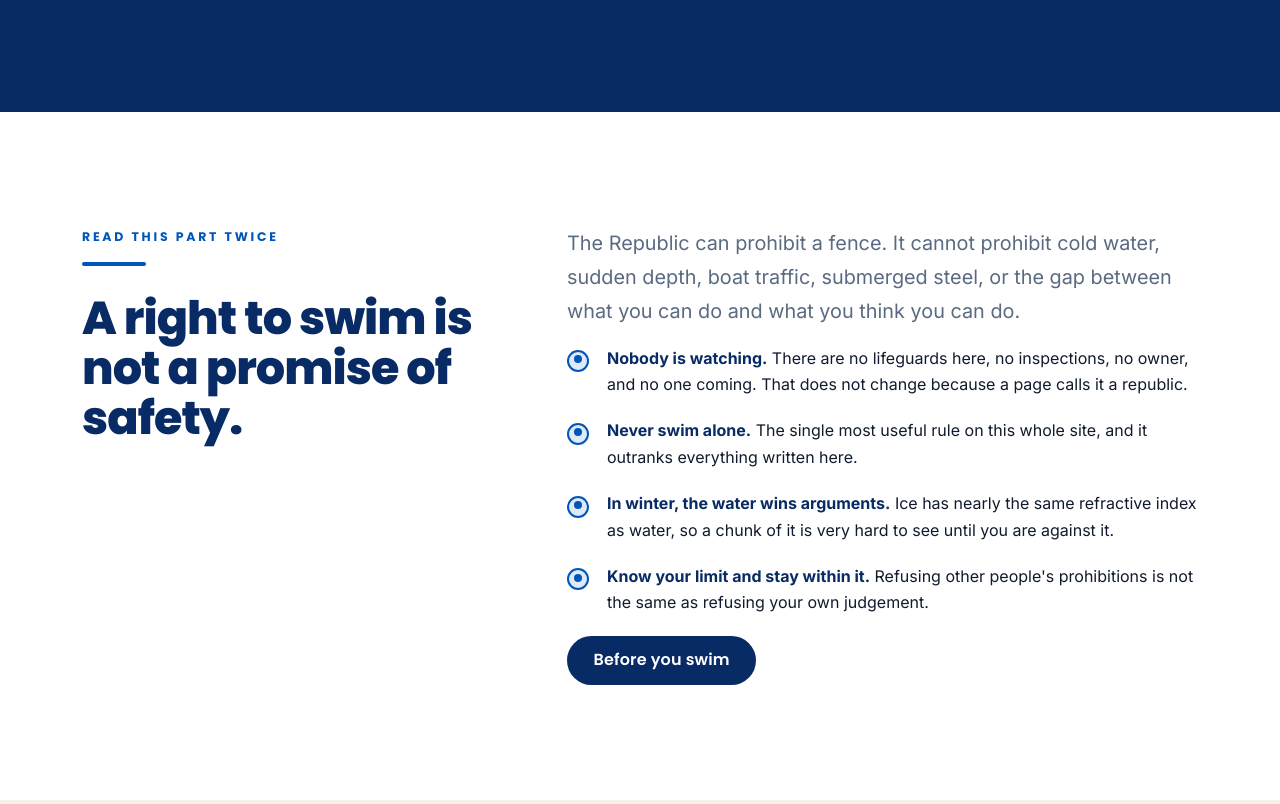
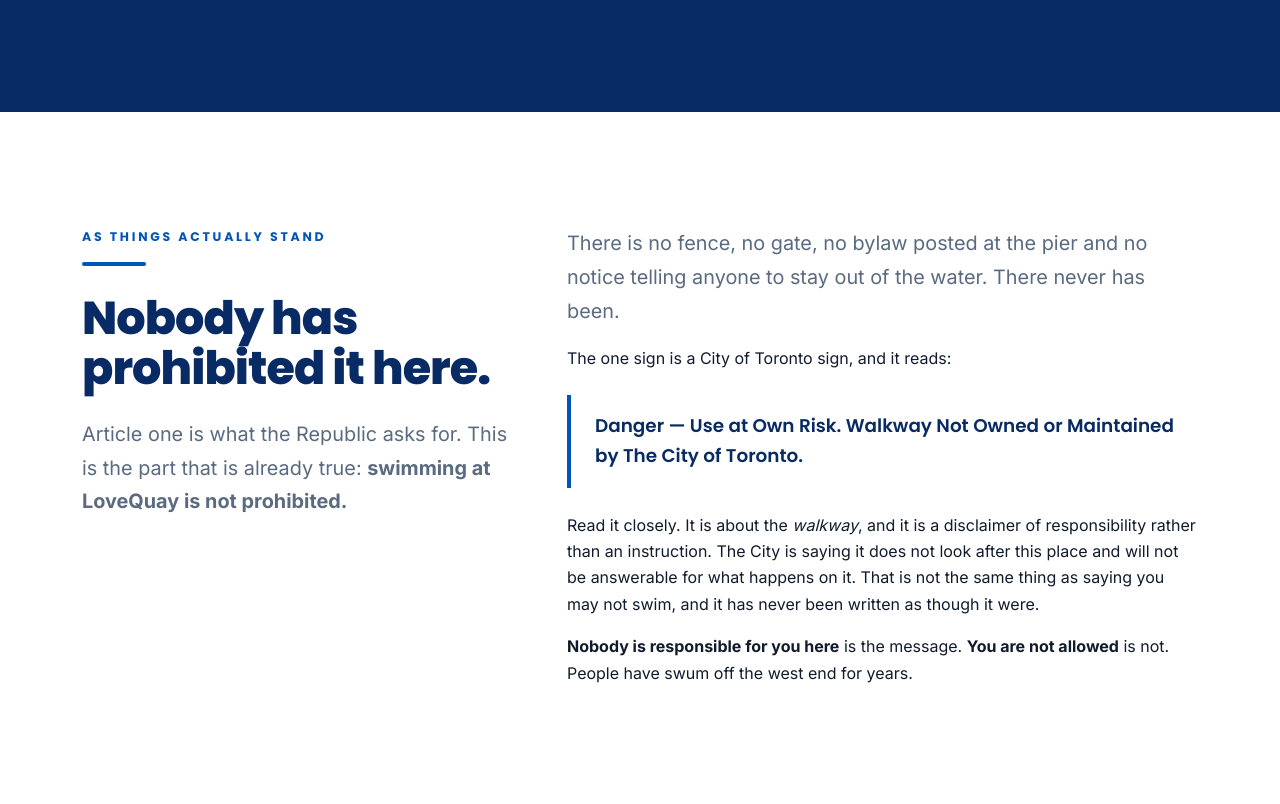
Before and after one commit to ptoone/LoveQuay, a plain HTML site: page republic.html in a window 1280 px wide. Shown: the part 1274-2078 px from the top of the page. Drawn offline with nearby package versions, Linux system fonts and the light colour scheme.

Commit message:
Drop the Zenmove reference and say plainly that swimming is not prohibited
Mersivity is now credited to Steve Mann directly rather than through
Zenmove, which is no longer named anywhere on the site.

The new section is the factual ground under article one. Article one is
what the Republic asks for; this is what is already true — there is no
fence, no gate, no posted bylaw and no notice telling anyone to stay out
of the water.

The only sign is the City of Toronto one the site already quotes, and it
is worth reading closely: "Danger — Use at Own Risk. Walkway Not Owned or
Maintained by The City of Toronto." It addresses the walkway and
disclaims responsibility. It does not prohibit anything.

swim.html makes the same point, because that is the page someone lands on
wondering whether they are allowed, and it previously explained the sign
without ever answering the question. "Nobody is responsible for you" and
"you are not allowed" are different sentences, and only the first is
posted at the pier.

No claim is made here about what any bylaw says, only about what is and
is not written at LoveQuay.

Co-Authored-By: Claude Opus 5 <noreply@anthropic.com>

```diff
--- a/republic.html
+++ b/republic.html
@@ -111,6 +111,36 @@
   </div>
 </section>
 
+<!-- ====================== NOT PROHIBITED ====================== -->
+<section class="section">
+  <div class="container">
+    <div class="row g-5">
+      <div class="col-lg-5 reveal">
+        <p class="eyebrow">As things actually stand</p>
+        <div class="rule"></div>
+        <h2>Nobody has prohibited it here.</h2>
+        <p class="lead-lg mt-4">Article one is what the Republic asks for. This is the part that
+          is already true: <strong>swimming at LoveQuay is not prohibited.</strong></p>
+      </div>
+      <div class="col-lg-7 reveal reveal--d1">
+        <p class="lead-lg">There is no fence, no gate, no bylaw posted at the pier and no notice
+          telling anyone to stay out of the water. There never has been.</p>
+        <p>The one sign is a City of Toronto sign, and it reads:</p>
+        <blockquote style="margin:1.5rem 0;padding:1rem 0 1rem 1.5rem;border-left:4px solid var(--lq-blue);font-family:var(--lq-display);font-weight:600;font-size:1.15rem;color:var(--lq-navy)">
+          Danger &mdash; Use at Own Risk. Walkway Not Owned or Maintained by The City of Toronto.
+        </blockquote>
+        <p>Read it closely. It is about the <em>walkway</em>, and it is a disclaimer of
+          responsibility rather than an instruction. The City is saying it does not look after this
+          place and will not be answerable for what happens on it. That is not the same thing as
+          saying you may not swim, and it has never been written as though it were.</p>
+        <p class="mb-0"><strong>Nobody is responsible for you here</strong> is the message.
+          <strong>You are not allowed</strong> is not. People have swum off the west end for
+          years.</p>
+      </div>
+    </div>
+  </div>
+</section>
+
 <!-- ====================== WHAT IT IS NOT ====================== -->
 <section class="section">
   <div class="container">
@@ -212,10 +242,9 @@
         <p>It treats water as a living relation and a shared commons &mdash; something you take
           part in rather than something you operate. To practise it is to listen before diverting,
           protect before extracting, and act knowing that all water returns.</p>
-        <p class="mb-0" style="color:var(--lq-muted);font-size:.95rem">The term and the practice
-          come from <strong>Zenmove</strong>, Steve Mann's non-commercial practice of water
-          awareness, which also informs much of this page. Steve is one of the three authors of
-          the anthem.</p>
+        <p class="mb-0" style="color:var(--lq-muted);font-size:.95rem">The term comes from
+          <strong>Steve Mann</strong>, who also invented the hydraulophone further down this page
+          and co-wrote the anthem below it.</p>
       </div>
       <div class="col-lg-7 reveal reveal--d1">
         <div class="card-lq">
```
Also changed, not shown: swim.html (+6 -0 lines).
